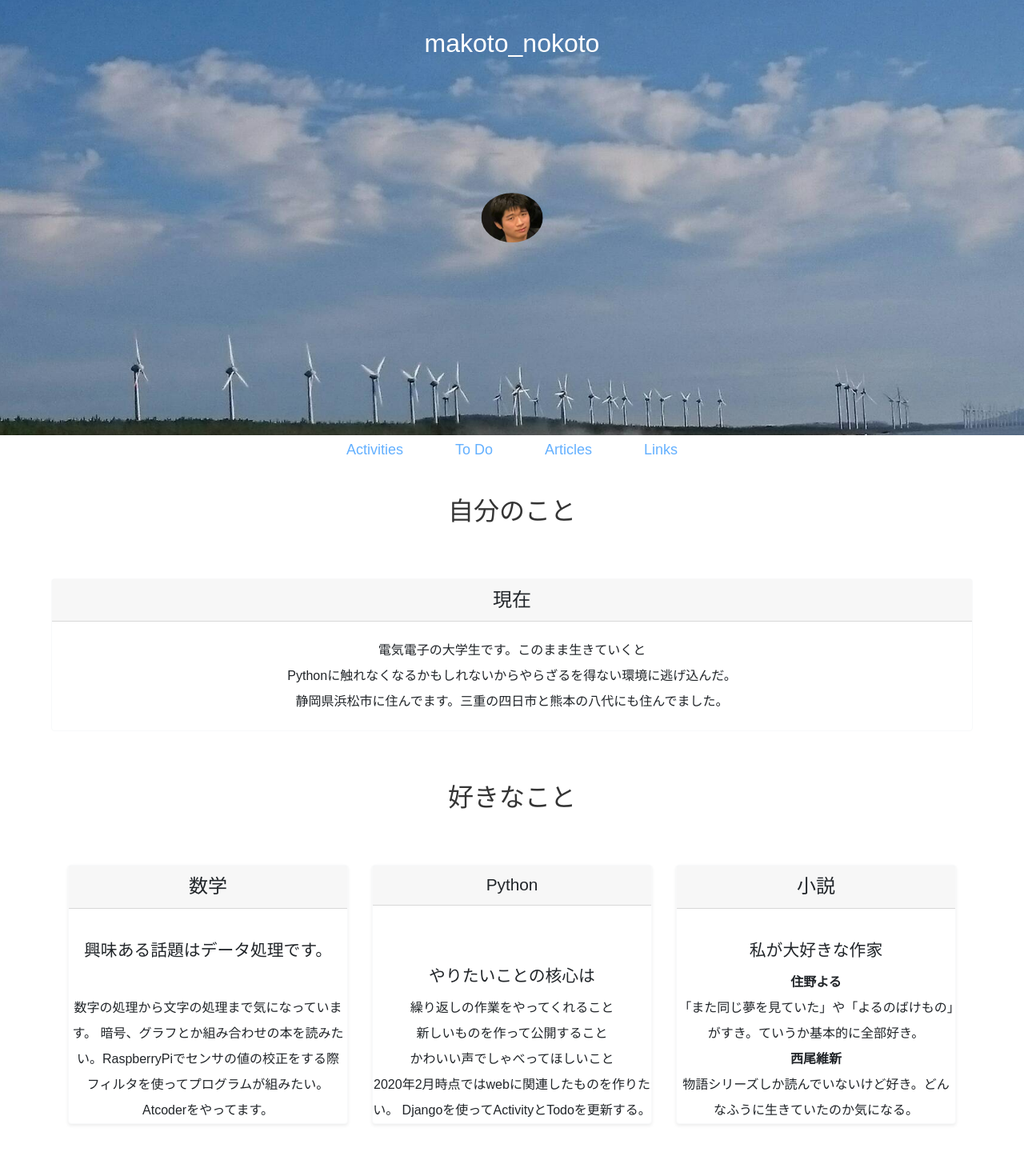
After one commit to makoto-nokoto/blogactivities, a Django app: page /index/ in a window 1280 px wide. The commit adds this page. Shown: the whole page at 80% size. Run offline with Django 3.2, Linux system fonts and the light colour scheme; some libraries are stand-ins or nearby versions.

Commit message:
link html

```diff
--- a/activity/templates/activity/activity_list.html
+++ b/activity/templates/activity/activity_list.html
@@ -12,7 +12,7 @@
       <ul>
         <li>published: {{ post.published_date }}</li>
         <li>{{ post.title }}</li>
-        <li>{{post.url}}</li>
+        <li><a href="{{ post.url }}">{{post.url}}</a></li>
         <li>{{post.text|linebreaksbr }}</li>
       </ul>
       {% endfor %}
--- a/activity/templates/activity/base.html
+++ b/activity/templates/activity/base.html
@@ -21,7 +21,7 @@
   <header id="headpanel">
     <div class="hd">
       <h1>
-        <a href="index.html">makoto_nokoto</a>
+        <a href="{% url 'home_page' %}">makoto_nokoto</a>
       </h1>
       <div id="mainimg">
         <img src="{% static 'images/26025.png' %}" alt="sky-blue" id="skyblue">
@@ -32,10 +32,10 @@
     </div>
     <nav id="menubar">
       <ul>
-        <li><a href="activities.html">Activities</a></li>
-        <li><a href="todo.html">To Do</a></li>
-        <li><a href="articles.html">Articles</a></li>
-        <li><a href="links.html">Links</a></li>
+        <li><a href="{% url 'activity_list' %}">Activities</a></li>
+        <li><a href="{% url 'todo_page' %}">To Do</a></li>
+        <li><a href="{% url 'articles_page' %}">Articles</a></li>
+        <li><a href="{% url 'links_page' %}">Links</a></li>
       </ul>
     </nav>
   </header>
--- /dev/null
+++ b/activity/templates/activity/index.html
@@ -0,0 +1,54 @@
+{% extends 'activity/base.html' %}
+
+{% block content %}
+  <main id="mydetails">
+    <h1>自分のこと</h1>
+    <section id="profile" class="card border-light mb-3">
+      <h2 class="card-header">現在</h2>
+      <p class="card-body my-0 font-weight-normal">
+        電気電子の大学生です。このまま生きていくと<br />
+        Pythonに触れなくなるかもしれないからやらざるを得ない環境に逃げ込んだ。<br />
+        静岡県浜松市に住んでます。三重の四日市と熊本の八代にも住んでました。
+      </p>
+    </section>
+    <h1 id="like">好きなこと</h1>
+    <div class="container">
+      <div class="card-deck mb-3 text-center">
+        <section class="card border-light mb-4 shadow-sm" id="math">
+          <h2 class="card-header my-0 font-weight-normal">数学</h2>
+          <p class="card-body">
+            <h3 class="card-title pricing-card-title">興味ある話題はデータ処理です。</h3><br />
+               数字の処理から文字の処理まで気になっています。
+            暗号、グラフとか組み合わせの本を読みたい。RaspberryPiでセンサの値の校正をする際
+            フィルタを使ってプログラムが組みたい。Atcoderをやってます。
+          </p>
+        </section>
+        <section class="card border-light mb-4 shadow-sm" id="python">
+          <h3 class="card-header my-0 font-weight-normal">Python</h2>
+            <p class="card-body">
+              <h3 class="card-title pricing-card-title">やりたいことの核心は</h3>
+              <ul>
+                <li>繰り返しの作業をやってくれること</li>
+                <li>新しいものを作って公開すること</li>
+                <li>かわいい声でしゃべってほしいこと</li>
+              </ul>
+              2020年2月時点ではwebに関連したものを作りたい。
+              Djangoを使ってActivityとTodoを更新する。
+            </p>
+        </section>
+        <section class="card border-light mb-4 shadow-sm" id="novel">
+          <h2 class="card-header my-0 font-weight-normal">小説</h2>
+          <p class="card-body">
+            <h3 class="card-title">私が大好きな作家</h3>
+            <dl>
+              <dt><strong>住野よる</strong></dt>
+              <dd>「また同じ夢を見ていた」や「よるのばけもの」がすき。ていうか基本的に全部好き。</dd>
+              <dt><strong>西尾維新</strong></dt>
+              <dd>物語シリーズしか読んでいないけど好き。どんなふうに生きていたのか気になる。</dd>
+            </dl>
+          </p>
+        </section>
+      </div>
+    </div>
+  </main>
+{% endblock %}
--- a/activity/urls.py
+++ b/activity/urls.py
@@ -1,8 +1,13 @@
 from django.urls import path
 from . import views
 urlpatterns = [
-    path('', views.activity_list, name='activity_list'),
+    path('activity/', views.activity_list, name='activity_list'),
     path('activity/<int:pk>/', views.post_detail, name='post_detail'),
     path('activity/new/', views.post_new, name='post_new'),
     path('activity/<int:pk>/edit/', views.post_edit, name='post_edit'),
+    path('index/',views.index_page,name='index_page'),
+    path('',views.index_page,name='home_page'),
+    path('articles/',views.articles_page,name='articles_page'),
+    path('links/',views.links_page,name='links_page'),
+    path('todo/',views.todo_page,name='todo_page')
 ]
--- a/activity/views.py
+++ b/activity/views.py
@@ -4,9 +4,16 @@ from .models import Post
 from .forms import PostForm
 from django.shortcuts import get_object_or_404
 # Create your views here.
-def activity_list(request):
-    posts = Post.objects.filter(published_date__lte=timezone.now()).order_by('published_date')
-    return render(request, 'activity/activity_list.html', {'posts': posts})
+#
+
+import httplib2
+import os
+import sys
+from oauth2client.client import flow_from_clientsecrets
+from oauth2client.file import Storage
+from oauth2client.tools import argparser, run_flow
+from django.contrib.auth.models import User
+#
 
 def post_new(request):
     if request.method == "POST":
@@ -36,5 +43,17 @@ def post_edit(request, pk):
             post.save()
             return redirect('post_detail', pk=post.pk)
     else:
-        form = PostForm(instance=post)
+            form = PostForm(instance=post)
     return render(request, 'activity/post_edit.html', {'form': form})
+
+def index_page(request):
+    return render(request, 'activity/index.html', {})
+def articles_page(request):
+    return render(request, 'activity/articles.html', {})
+def links_page(request):
+    return render(request, 'activity/links.html', {})
+def todo_page(request):
+    return render(request, 'activity/todo.html', {})
+def activity_list(request):
+    posts = Post.objects.filter(published_date__lte=timezone.now()).order_by('published_date')
+    return render(request, 'activity/activity_list.html', {'posts': posts})
--- /dev/null
+++ b/youtubeplaylist.py-oauth2.json
@@ -0,0 +1 @@
+{"access_token": "ya29.Il-_B2caL5IP3YQ3A4VrnGf1tBSSZWKSwolXfsoHum9hA2avsVysjQrR4TRG8iyLQyS0cStHxbGtCPm1eTr2pgGrJMDtVVcxU18aPPI6O69FrwavNYw3Cs6Va38pg9mKrw", "client_id": "81048480837-ff1fvgds5j7o0ebbro9r0b6h10bsktkq.apps.googleusercontent.com", "client_secret": "kfwTWO6_CRf9gSOrXneh0UhO", "refresh_token": "1//0eOSkWvVsmrhKCgYIARAAGA4SNwF-L9IroPlv1xiIINsN5wxAxEPPNdBLUxkHV3agcEtlwqJJnuamXo_434JWRXT0pitbSs5D2VY", "token_expiry": "2020-02-21T15:50:56Z", "token_uri": "https://oauth2.googleapis.com/token", "user_agent": null, "revoke_uri": "https://oauth2.googleapis.com/revoke", "id_token": null, "id_token_jwt": null, "token_response": {"access_token": "ya29.Il-_B2caL5IP3YQ3A4VrnGf1tBSSZWKSwolXfsoHum9hA2avsVysjQrR4TRG8iyLQyS0cStHxbGtCPm1eTr2pgGrJMDtVVcxU18aPPI6O69FrwavNYw3Cs6Va38pg9mKrw", "expires_in": 3599, "refresh_token": "1//0eOSkWvVsmrhKCgYIARAAGA4SNwF-L9IroPlv1xiIINsN5wxAxEPPNdBLUxkHV3agcEtlwqJJnuamXo_434JWRXT0pitbSs5D2VY", "scope": "https://www.googleapis.com/auth/youtube.readonly", "token_type": "Bearer"}, "scopes": ["https://www.googleapis.com/auth/youtube.readonly"], "token_info_uri": "https://oauth2.googleapis.com/tokeninfo", "invalid": false, "_class": "OAuth2Credentials", "_module": "oauth2client.client"}
```
Also changed, not shown: activity/templates/activity/articles.html (added, +10 -0 lines), activity/templates/activity/links.html (added, +30 -0 lines), activity/templates/activity/todo.html (added, +7 -0 lines), youtubeplaylist.py (added, +94 -0 lines), 1 other file.
